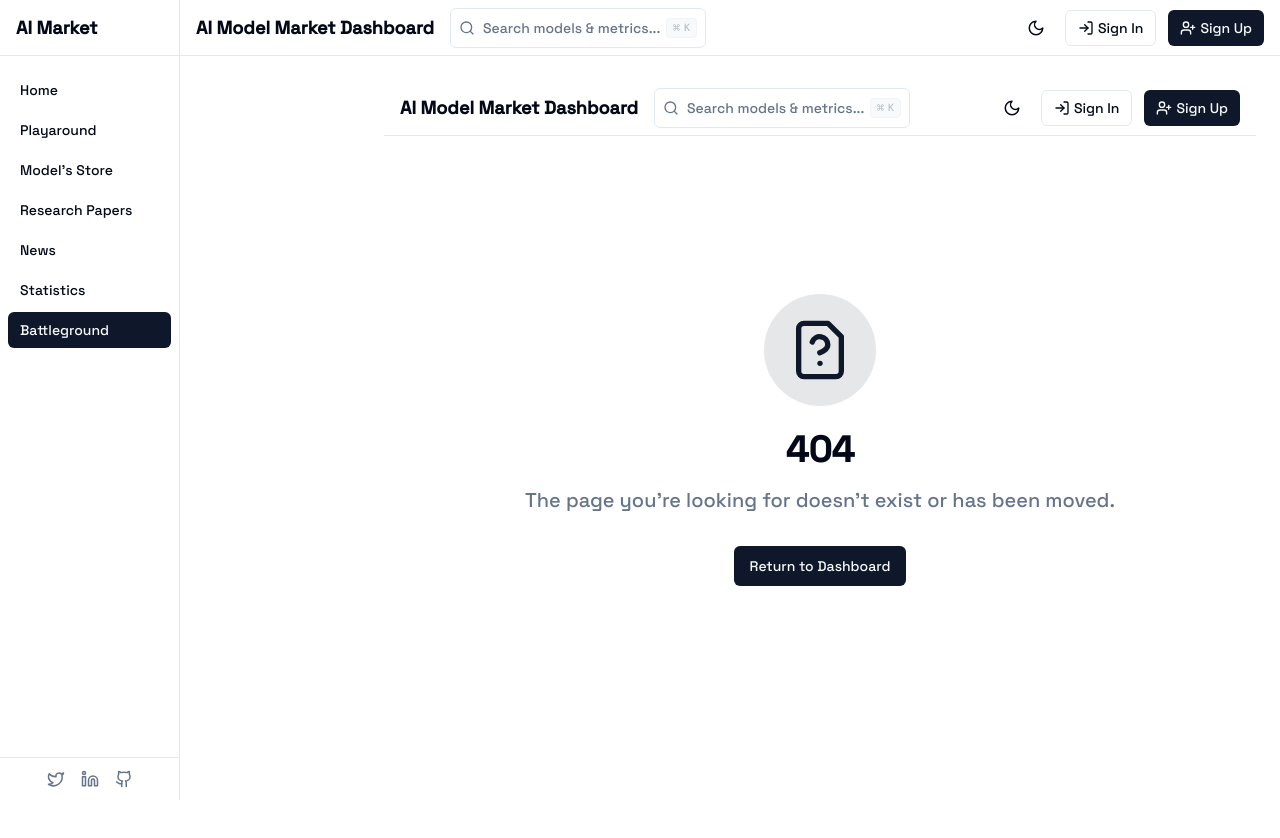
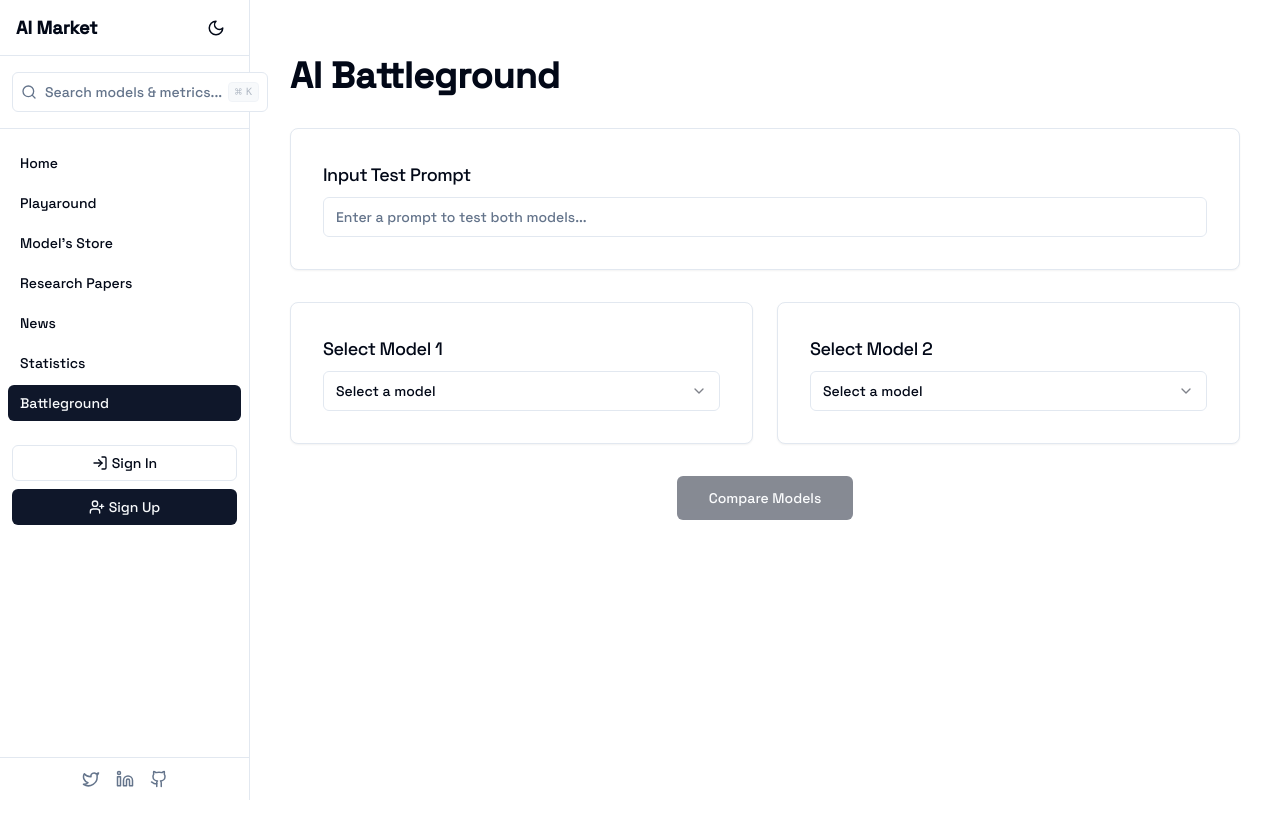
Before and after one commit to Acherono/modelmirror, a React (Vite) app: page /battleground in a window 1280 px wide. Shown: the top 838 px of the page. After the commit the page ends 800 px from the top, so only its background shows below. Built offline with nearby package versions, Linux system fonts and the light colour scheme.

Commit message:
Redesign navigation and battleground page
- Migrated header components to sidebar.
- Redesigned sidebar and battleground page.
- Implemented model comparison feature.

```diff
--- a/src/App.tsx
+++ b/src/App.tsx
@@ -13,6 +13,7 @@ import ModelsStore from "./pages/ModelsStore";
 import ResearchPapers from "./pages/ResearchPapers";
 import News from "./pages/News";
 import Statistics from "./pages/Statistics";
+import Battleground from "./pages/Battleground";
 import { ThemeProvider } from "@/components/theme/ThemeProvider";
 
 const queryClient = new QueryClient();
@@ -33,7 +34,7 @@ const App = () => {
                 <Route path="/research" element={<Layout><ResearchPapers /></Layout>} />
                 <Route path="/news" element={<Layout><News /></Layout>} />
                 <Route path="/statistics" element={<Layout><Statistics /></Layout>} />
-                <Route path="/battleground" element={<Layout><NotFound /></Layout>} />
+                <Route path="/battleground" element={<Layout><Battleground /></Layout>} />
                 <Route path="*" element={<Layout><NotFound /></Layout>} />
               </Routes>
             </BrowserRouter>
--- a/src/components/layout/Layout.tsx
+++ b/src/components/layout/Layout.tsx
@@ -1,6 +1,5 @@
 
 import { ReactNode } from "react";
-import { Header } from "./Header";
 import { Sidebar } from "./Sidebar";
 
 interface LayoutProps {
@@ -11,9 +10,7 @@ export function Layout({ children }: LayoutProps) {
   return (
     <div className="flex min-h-screen bg-background">
       <Sidebar />
-      <div className="flex flex-col flex-1 ml-[180px] transition-all duration-300">
-        <Header />
-
+      <div className="flex flex-col flex-1 ml-[250px] transition-all duration-300">
         <main className="flex-1 p-6">
           {children}
         </main>
--- a/src/components/layout/Sidebar.tsx
+++ b/src/components/layout/Sidebar.tsx
@@ -2,35 +2,59 @@
 import { cn } from "@/lib/utils";
 import { useLocation } from "react-router-dom";
 import { Link } from "react-router-dom";
-import { Github, Linkedin, Twitter } from "lucide-react";
+import { Github, Linkedin, Twitter, Moon, Sun, LogIn, UserPlus, Search } from "lucide-react";
+import { useEffect, useState } from "react";
+import { GlobalSearch } from "../header/GlobalSearch";
+import { Button } from "@/components/ui/button";
 
-interface SidebarProps {
-  onInteraction?: () => void;
-}
+export function Sidebar() {
+  const location = useLocation();
+  const [isDarkMode, setIsDarkMode] = useState(false);
 
-export function Sidebar({ onInteraction }: SidebarProps) {
-  const location = useLocation();
-
-  const handleInteraction = () => {
-    if (onInteraction) {
-      onInteraction();
+  // Handle theme toggle
+  const toggleTheme = () => {
+    setIsDarkMode(!isDarkMode);
+    if (isDarkMode) {
+      document.documentElement.classList.remove('dark');
+      localStorage.setItem('theme', 'light');
+    } else {
+      document.documentElement.classList.add('dark');
+      localStorage.setItem('theme', 'dark');
     }
   };
 
+  // Check for saved theme preference or system preference
+  useEffect(() => {
+    const savedTheme = localStorage.getItem('theme');
+    const prefersDark = window.matchMedia('(prefers-color-scheme: dark)').matches;
+
+    if (savedTheme === 'dark' || (!savedTheme && prefersDark)) {
+      document.documentElement.classList.add('dark');
+      setIsDarkMode(true);
+    }
+  }, []);
+
   return (
-    <div
-      className="h-screen fixed left-0 top-0 z-40 flex flex-col bg-sidebar border-r border-border w-[180px]"
-      onMouseMove={handleInteraction}
-      onMouseOver={handleInteraction}
-      onClick={handleInteraction}
-    >
+    <div className="h-screen fixed left-0 top-0 z-40 flex flex-col bg-sidebar border-r border-border w-[250px]">
       <div className="flex items-center h-14 px-4 border-b border-border justify-between">
         <span className="font-semibold text-lg">AI Market</span>
+        <button
+          onClick={toggleTheme}
+          className="p-2 rounded-full hover:bg-secondary transition-colors"
+          aria-label={isDarkMode ? "Switch to light mode" : "Switch to dark mode"}
+        >
+          {isDarkMode ? <Sun size={18} /> : <Moon size={18} />}
+        </button>
+      </div>
+
+      {/* Search field */}
+      <div className="px-3 py-4 border-b border-border">
+        <GlobalSearch />
       </div>
 
       <div className="flex-1 overflow-y-auto py-4 hide-scrollbar">
-        <nav className="space-y-1 px-2">
-          {/* Updated navigation items */}
+        <nav className="space-y-1 px-2 mb-6">
+          {/* Navigation items */}
           <Link
             to="/"
             className={cn(
@@ -115,6 +139,19 @@ export function Sidebar({ onInteraction }: SidebarProps) {
             <span>Battleground</span>
           </Link>
         </nav>
+
+        {/* Authentication buttons */}
+        <div className="px-3 space-y-2 mb-6">
+          <Button variant="outline" size="sm" className="w-full gap-1 justify-center">
+            <LogIn className="h-4 w-4" />
+            Sign In
+          </Button>
+
+          <Button size="sm" className="w-full gap-1 justify-center">
+            <UserPlus className="h-4 w-4" />
+            Sign Up
+          </Button>
+        </div>
       </div>
 
       {/* Social media icons at the bottom */}
--- /dev/null
+++ b/src/pages/Battleground.tsx
@@ -0,0 +1,207 @@
+
+import React, { useState } from 'react';
+import { Card, CardContent, CardHeader, CardTitle } from "@/components/ui/card";
+import { Button } from "@/components/ui/button";
+import { Input } from "@/components/ui/input";
+import { Select, SelectContent, SelectItem, SelectTrigger, SelectValue } from "@/components/ui/select";
+import { Badge } from "@/components/ui/badge";
+import { Separator } from "@/components/ui/separator";
+import { BarChart, Bar, XAxis, YAxis, CartesianGrid, Tooltip, ResponsiveContainer, Legend } from 'recharts';
+
+// Sample model data
+const models = [
+  { id: 1, name: "GPT-4", company: "OpenAI" },
+  { id: 2, name: "Claude 3", company: "Anthropic" },
+  { id: 3, name: "Gemini", company: "Google" },
+  { id: 4, name: "Llama 3", company: "Meta" },
+  { id: 5, name: "Mistral", company: "Mistral AI" },
+  { id: 6, name: "Falcon", company: "Technology Innovation Institute" },
+  { id: 7, name: "PaLM", company: "Google" },
+  { id: 8, name: "BLOOM", company: "BigScience" },
+];
+
+// Sample model performance data for comparison
+const performanceData = [
+  { metric: 'MMLU', GPT4: 86.4, Claude3: 84.2, Gemini: 83.1, Llama3: 78.5 },
+  { metric: 'HumanEval', GPT4: 67.0, Claude3: 71.2, Gemini: 63.0, Llama3: 56.0 },
+  { metric: 'GSM8K', GPT4: 92.0, Claude3: 88.0, Gemini: 85.0, Llama3: 77.0 },
+  { metric: 'TruthfulQA', GPT4: 58.0, Claude3: 62.0, Gemini: 53.0, Llama3: 48.0 },
+  { metric: 'BigBench', GPT4: 81.0, Claude3: 76.0, Gemini: 78.0, Llama3: 69.0 },
+];
+
+export default function Battleground() {
+  const [inputText, setInputText] = useState("");
+  const [model1, setModel1] = useState("");
+  const [model2, setModel2] = useState("");
+  const [showResults, setShowResults] = useState(false);
+
+  const handleCompare = () => {
+    if (model1 && model2) {
+      setShowResults(true);
+    }
+  };
+
+  return (
+    <div className="container mx-auto px-4 py-8">
+      <h1 className="text-4xl font-bold mb-8">AI Battleground</h1>
+
+      {/* Input Container */}
+      <Card className="mb-8">
+        <CardHeader className="pb-2">
+          <CardTitle className="text-lg font-medium">Input Test Prompt</CardTitle>
+        </CardHeader>
+        <CardContent>
+          <div className="flex flex-col space-y-4">
+            <Input
+              placeholder="Enter a prompt to test both models..."
+              value={inputText}
+              onChange={(e) => setInputText(e.target.value)}
+              className="w-full"
+            />
+          </div>
+        </CardContent>
+      </Card>
+
+      {/* Model Selection Containers */}
+      <div className="grid grid-cols-1 md:grid-cols-2 gap-6 mb-8">
+        {/* Model 1 Selection */}
+        <Card>
+          <CardHeader className="pb-2">
+            <CardTitle className="text-lg font-medium">Select Model 1</CardTitle>
+          </CardHeader>
+          <CardContent>
+            <Select value={model1} onValueChange={setModel1}>
+              <SelectTrigger>
+                <SelectValue placeholder="Select a model" />
+              </SelectTrigger>
+              <SelectContent>
+                {models.map((model) => (
+                  <SelectItem key={model.id} value={model.name}>
+                    {model.name} ({model.company})
+                  </SelectItem>
+                ))}
+              </SelectContent>
+            </Select>
+          </CardContent>
+        </Card>
+
+        {/* Model 2 Selection */}
+        <Card>
+          <CardHeader className="pb-2">
+            <CardTitle className="text-lg font-medium">Select Model 2</CardTitle>
+          </CardHeader>
+          <CardContent>
+            <Select value={model2} onValueChange={setModel2}>
+              <SelectTrigger>
+                <SelectValue placeholder="Select a model" />
+              </SelectTrigger>
+              <SelectContent>
+                {models.map((model) => (
+                  <SelectItem key={model.id} value={model.name}>
+                    {model.name} ({model.company})
+                  </SelectItem>
+                ))}
+              </SelectContent>
+            </Select>
+          </CardContent>
+        </Card>
+      </div>
+
+      {/* Compare Button */}
+      <div className="flex justify-center mb-8">
+        <Button
+          size="lg"
+          onClick={handleCompare}
+          disabled={!model1 || !model2 || !inputText}
+        >
+          Compare Models
+        </Button>
+      </div>
+
+      {/* Results Card */}
+      {showResults && (
+        <Card className="mb-8 border-2 border-primary/20">
+          <CardHeader className="border-b">
+            <div className="flex flex-col space-y-2">
+              <CardTitle className="text-2xl">Comparison Results</CardTitle>
+              <div className="flex items-center space-x-2">
+                <Badge variant="outline">{model1}</Badge>
+                <span>vs</span>
+                <Badge variant="outline">{model2}</Badge>
+              </div>
+            </div>
+          </CardHeader>
+          <CardContent className="pt-6">
+            <div className="space-y-8">
+              {/* Performance Comparison */}
+              <div>
+                <h3 className="text-lg font-medium mb-4">Performance Metrics</h3>
+                <div className="h-80">
+                  <ResponsiveContainer width="100%" height="100%">
+                    <BarChart
+                      data={performanceData}
+                      margin={{ top: 20, right: 30, left: 20, bottom: 5 }}
+                    >
+                      <CartesianGrid strokeDasharray="3 3" />
+                      <XAxis dataKey="metric" />
+                      <YAxis />
+                      <Tooltip />
+                      <Legend />
+                      <Bar dataKey="GPT4" name="GPT-4" fill="#8884d8" />
+                      <Bar dataKey="Claude3" name="Claude 3" fill="#82ca9d" />
+                    </BarChart>
+                  </ResponsiveContainer>
+                </div>
+              </div>
+
+              <Separator />
+
+              {/* Generated Output Comparison */}
+              <div className="space-y-4">
+                <h3 className="text-lg font-medium">Generated Outputs</h3>
+
+                <div className="grid grid-cols-1 md:grid-cols-2 gap-4">
+                  {/* Model 1 Output */}
+                  <div>
+                    <div className="flex items-center space-x-2 mb-2">
+                      <Badge variant="secondary">{model1}</Badge>
+                    </div>
+                    <div className="p-4 rounded-md bg-muted/50">
+                      <p className="text-sm">
+                        {inputText ? `Generated response for "${inputText}" using ${model1}...` : "No input provided."}
+                      </p>
+                    </div>
+                  </div>
+
+                  {/* Model 2 Output */}
+                  <div>
+                    <div className="flex items-center space-x-2 mb-2">
+                      <Badge variant="secondary">{model2}</Badge>
+                    </div>
+                    <div className="p-4 rounded-md bg-muted/50">
+                      <p className="text-sm">
+                        {inputText ? `Generated response for "${inputText}" using ${model2}...` : "No input provided."}
+                      </p>
+                    </div>
+                  </div>
+                </div>
+              </div>
+
+              <Separator />
+
+              {/* Conclusion */}
+              <div>
+                <h3 className="text-lg font-medium mb-2">Conclusion</h3>
+                <div className="p-4 rounded-md bg-secondary/50">
+                  <p>
+                    Based on the performance metrics and generated outputs, {model1} performs better in some areas while {model2} excels in others. The choice between these models would depend on your specific use case and requirements.
+                  </p>
+                </div>
+              </div>
+            </div>
+          </CardContent>
+        </Card>
+      )}
+    </div>
+  );
+}
```
